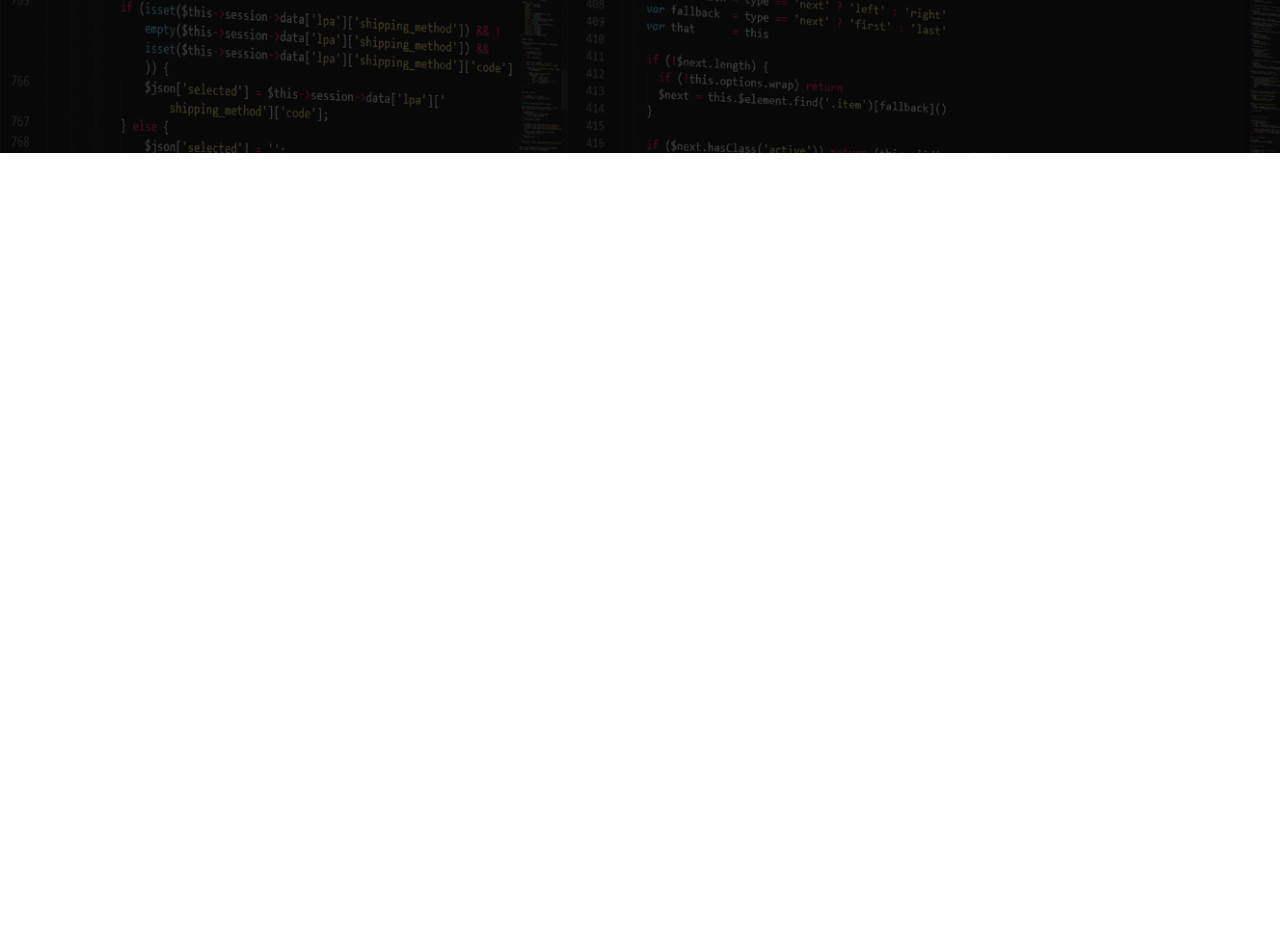
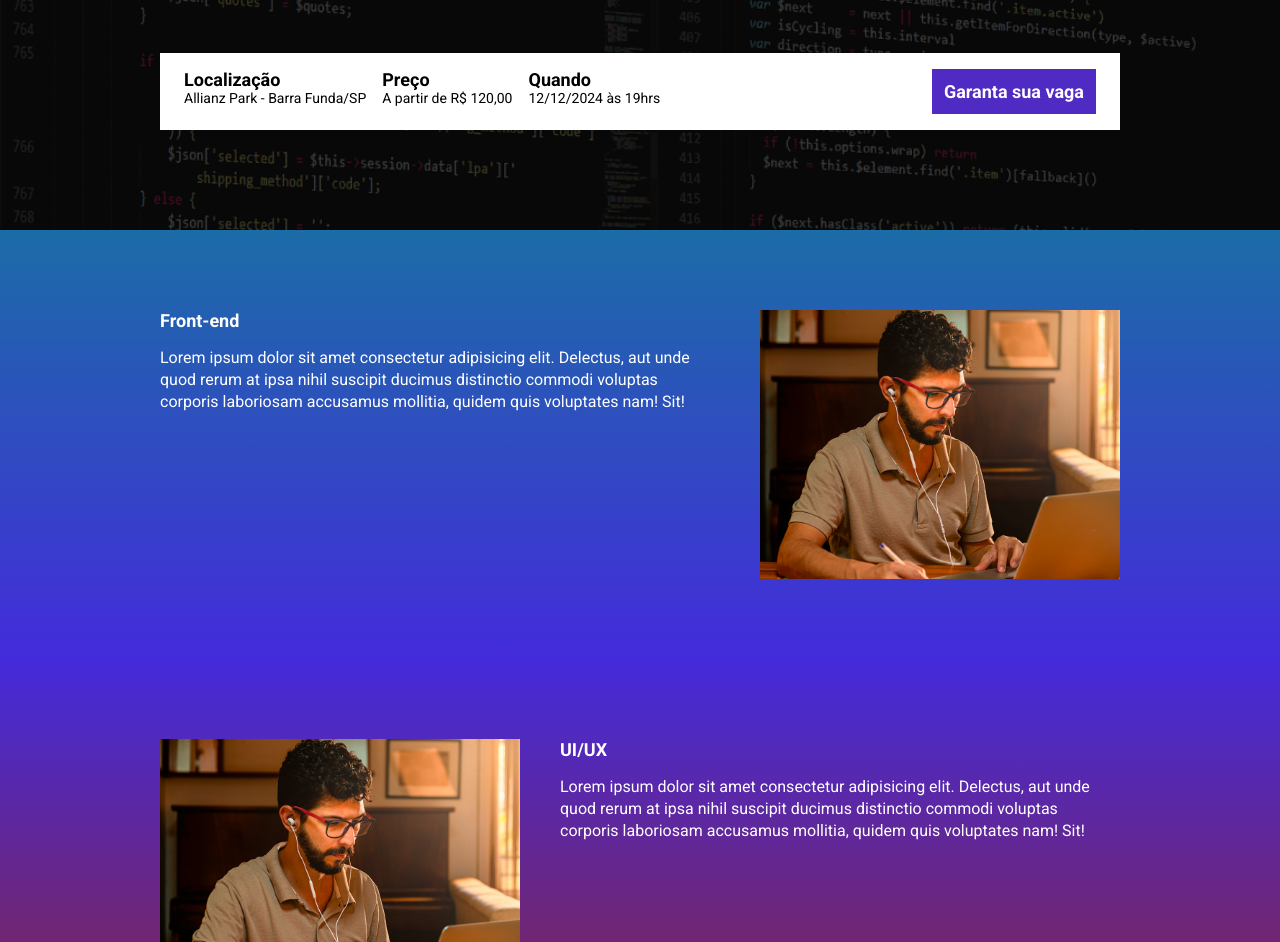
Before and after one commit to JulianoMozer/aniversario_Hanry, a website built with Parcel: page src/index.html in a window 1280 px wide. Shown: the part 331-1273 px from the top of the page. Before the commit the page ends 800 px from the top, so only its background shows below. Built offline with nearby package versions, Linux system fonts and the light colour scheme.

Commit message:
criando a contagem regressiva

```diff
--- a/package.json
+++ b/package.json
@@ -1,9 +1,9 @@
 {
   "name": "modulo22_parcel",
   "version": "1.0.0",
-  "main": "index.js",
   "scripts": {
     "dev": "parcel src/index.html src/styles/main.scss src/scripts/main.js",
+    "build": "parcel build src/index.html",
     "test": "echo \"Error: no test specified\" && exit 1"
   },
   "keywords": [],
--- a/src/index.html
+++ b/src/index.html
@@ -8,16 +8,81 @@
     <link rel="preconnect" href="https://fonts.gstatic.com" crossorigin>
     <link href="https://fonts.googleapis.com/css2?family=Roboto:wght@400;700;900&display=swap" rel="stylesheet">
     <link rel="stylesheet" href="styles/main.scss">
+    <link rel="stylesheet" href="https://unpkg.com/aos@next/dist/aos.css" />
 </head>
 <body>
     <header class="hero">
         <div class="container">
             <img class="hero__logo" src="images/ebac_logo.svg" alt="EBAC">
             <p class="hero__text">
-                O maior evento de tecnologia do Brasil começa em 10d 12h 20m 15s
+                O maior evento de tecnologia do Brasil começa em <span id="contador"></span>
             </p>
+            <div class="infos-bar">
+                <ul class="infos-bar__infos">
+                    <li class="infos-bar__infos__item">
+                        <b>Localização</b>
+                        Allianz Park - Barra Funda/SP
+                    </li>
+                    <li class="infos-bar__infos__item">
+                        <b>Preço</b>
+                        A partir de R$ 120,00
+                    </li>
+                    <li class="infos-bar__infos__item">
+                        <b>Quando</b>
+                        12/12/2024 às 19hrs
+                    </li>
+                </ul>
+                <a href="#" class="button button--primary">
+                    Garanta sua vaga
+                </a>
+            </div>
         </div>
     </header>
-<script> src="scritps/main.js"</script>
+    <section class="event event--frontend" >
+        <div class="container" data-aos="fade-right">
+            <div class="event__details">
+                <h2 class="event__details__title">Front-end</h2>
+                    <p class="event__details__description">
+                        Lorem ipsum dolor sit amet consectetur adipisicing elit. Delectus, aut unde quod rerum at ipsa nihil suscipit ducimus distinctio commodi voluptas corporis laboriosam accusamus mollitia, quidem quis voluptates nam! Sit!
+                    </p>
+            </div>
+            <img class="event__image" src="images/frontend.png" alt="frontend">
+        </div>
+    </section>
+    <section class="event event--ui-ux event--image-left">
+        <div class="container" data-aos="fade-left">
+            <div class="event__details">
+                <h2 class="event__details__title">UI/UX</h2>
+                    <p class="event__details__description">
+                        Lorem ipsum dolor sit amet consectetur adipisicing elit. Delectus, aut unde quod rerum at ipsa nihil suscipit ducimus distinctio commodi voluptas corporis laboriosam accusamus mollitia, quidem quis voluptates nam! Sit!
+                    </p>
+            </div>
+            <img class="event__image" src="images/frontend.png" alt="frontend">
+        </div>
+    </section>
+    <section class="event event--data-science">
+        <div class="container" data-aos="fade-right">
+            <div class="event__details">
+                <h2 class="event__details__title">Data Science</h2>
+                    <p class="event__details__description">
+                        Lorem ipsum dolor sit amet consectetur adipisicing elit. Delectus, aut unde quod rerum at ipsa nihil suscipit ducimus distinctio commodi voluptas corporis laboriosam accusamus mollitia, quidem quis voluptates nam! Sit!
+                    </p>
+            </div>
+            <img class="event__image" src="images/frontend.png" alt="frontend">
+        </div>
+    </section>
+    <section class="event event--backend event--image-left">
+        <div class="container" data-aos="fade-left">
+            <div class="event__details">
+                <h2 class="event__details__title">Back-end</h2>
+                    <p class="event__details__description">
+                        Lorem ipsum dolor sit amet consectetur adipisicing elit. Delectus, aut unde quod rerum at ipsa nihil suscipit ducimus distinctio commodi voluptas corporis laboriosam accusamus mollitia, quidem quis voluptates nam! Sit!
+                    </p>
+            </div>
+            <img class="event__image" src="images/frontend.png" alt="frontend">
+        </div>
+    </section>
+    <script src="https://unpkg.com/aos@next/dist/aos.js"></script>
+    <script src="scripts/main.js"></script>
 </body>
 </html>
--- a/src/scripts/main.js
+++ b/src/scripts/main.js
@@ -1 +1,27 @@
-console.log("olá mundo");
+AOS.init();
+
+
+    // Defina a data do evento
+    const eventDate = new Date('2024-12-12T19:00:00').getTime();
+
+    function updateCountdown() {
+        const now = new Date().getTime(); // Data e hora atuais
+        const timeLeft = eventDate - now; // Diferença entre a data do evento e o momento atual
+
+        // Cálculos de dias, horas, minutos e segundos
+        const days = Math.floor(timeLeft / (1000 * 60 * 60 * 24));
+        const hours = Math.floor((timeLeft % (1000 * 60 * 60 * 24)) / (1000 * 60 * 60));
+        const minutes = Math.floor((timeLeft % (1000 * 60 * 60)) / (1000 * 60));
+        const seconds = Math.floor((timeLeft % (1000 * 60)) / 1000);
+
+        // Atualiza o conteúdo do HTML com o tempo restante
+        document.getElementById('contador').innerHTML = `${days}d ${hours}h ${minutes}m ${seconds}s`;
+
+        // Se o tempo acabar, mostrar uma mensagem
+        if (timeLeft < 0) {
+            document.getElementById('contador').innerHTML = 'O evento já começou!';
+        }
+    }
+
+    // Atualiza a contagem a cada segundo
+    setInterval(updateCountdown, 1000);
--- /dev/null
+++ b/src/styles/_event.scss
@@ -0,0 +1,64 @@
+@use 'variables';
+
+.event {
+    padding: 80px 0;
+
+    &--frontend {
+        background-image: linear-gradient(variables.$color1, variables.$color2);
+    }
+
+    &--ui-ux {
+        background-image: linear-gradient(variables.$color3, variables.$color4);
+    }
+
+    &--data-science {
+        background-image: linear-gradient(variables.$color5, variables.$color6);
+    }
+
+    &--backend {
+        background-image: linear-gradient(variables.$color7, variables.$color8);
+    }
+
+    &--image-left {
+        .container {
+            flex-direction: row-reverse;
+        }
+    }
+
+
+    .container {
+        display: flex;
+        gap: 40px;
+    }
+
+    &__image {
+        max-width: 360px;
+    }
+
+    &__details {
+        &__title {
+            font-size: 18px;
+            font-weight: bold;
+            margin-bottom: 16px;
+        }
+
+        &__description {
+            line-height: 22px;
+        }
+    }
+
+    @media (max-width: 640px) {
+        .container {
+            display: block;
+        }
+
+        &__image {
+            width: 100%;
+        }
+
+        &__details {
+            margin-right: 0;
+            margin-bottom: 16px;
+        }
+    }
+}
--- a/src/styles/_hero.scss
+++ b/src/styles/_hero.scss
@@ -1,3 +1,5 @@
+@use 'variables';
+
 .hero {
     padding-top: 64px;
     padding-bottom: 100px;
@@ -16,7 +18,7 @@
         left: 0;
         width: 100%;
         height: 100%;
-        background-color: #000;
+        background-color: variables.$secondaryTextColor;
         content: '';
         opacity: 0.7;
     }
--- /dev/null
+++ b/src/styles/_variables.scss
@@ -0,0 +1,12 @@
+$textColor: #fff;
+$secondaryTextColor: #000;
+$purple: #4f2ac3;
+
+$color1: #1B6CA7;
+$color2: #442BDB;
+$color3: #442BDB;
+$color4: #89223B;
+$color5: #89223B;
+$color6: #9C791D;
+$color7: #9C791D;
+$color8: #89223B;
--- /dev/null
+++ b/src/styles/components/_buttons.scss
@@ -0,0 +1,25 @@
+@use '../variables';
+
+.button {
+    padding: 12px;
+    font-size: 18px;
+    font-weight: bold;
+    text-decoration: none;
+    text-align: center;
+    white-space: nowrap;
+
+    &--primary {
+        color: variables.$textColor;
+        background-color: variables.$purple;
+    }
+
+    @media (max-width:640px) {
+        display: flex;
+        width: 100%;
+    }
+
+    @media (max-width: 1024px) {
+        display: flex;
+        align-items: center;
+    }
+}
--- /dev/null
+++ b/src/styles/components/_infos_bar.scss
@@ -0,0 +1,60 @@
+@use '../variables';
+
+.infos-bar {
+    padding: 16px 24px;
+    background-color: variables.$textColor;
+    display: flex;
+    flex-wrap: wrap; // Permite que os itens que não cabem na mesma linha sejam movidos para a linha seguinte
+
+    // Definindo a lista como flexível
+    &__infos {
+        display: flex;
+        gap: 40px; // Espaçamento entre os itens da lista
+        flex-grow: 1; // Faz a lista crescer para ocupar o espaço disponível
+
+        &__item {
+            font-size: 14px;
+            color: variables.$secondaryTextColor;
+
+            b {
+                color: variables.$secondaryTextColor;
+                font-size: 18px;
+                display: block;
+            }
+        }
+    }
+
+    @media (max-width: 640px) {
+        display: block; // Em telas menores, colocar o layout em bloco
+
+        &__infos {
+            display: block; // Coloca os itens da lista em coluna
+            gap: 0; // Remove o gap em telas menores
+
+            &__item {
+                margin-bottom: 16px; // Espaço entre os itens
+            }
+        }
+
+        // Faz o botão ocupar a largura total em telas menores
+        &__button {
+            display: block; // Faz o botão ocupar a largura inteira
+            margin-top: 16px; // Espaço entre a lista e o botão
+            width: 100%; // Faz o botão ocupar a largura completa
+        }
+    }
+
+    // Em telas grandes, o layout permanece flexível (lado a lado)
+    @media (min-width: 1024px) {
+        &__infos {
+            gap: 16px; // Menor espaçamento em telas maiores
+        }
+
+        // Faz o botão ocupar o tamanho correto ao lado da lista em telas grandes
+        &__button {
+            align-self: center; // Centraliza o botão verticalmente
+            margin-left: 20px; // Espaço entre a lista e o botão
+            width: auto; // O botão tem largura automática
+        }
+    }
+}
--- a/src/styles/main.scss
+++ b/src/styles/main.scss
@@ -1,11 +1,16 @@
 @use 'hero';
+@use 'components/infos_bar';
+@use 'components/buttons';
+@use 'event';
+@use 'variables';
 
 * {
     margin: 0;
     padding: 0;
     box-sizing: border-box;
     font-family: Roboto, sans-serif;
-    color: #fff;
+    color: variables.$textColor;
+    list-style: none;
 }
 
 .container {
@@ -13,11 +18,11 @@
     width: 100%;
     margin: 0 auto;
 
+    @media (max-width: 1024px) {
+        max-width: 90%;
+    }
+
     @media (max-width: 640px) {
         max-width: 80%;
     }
-
-    @media (max-width: 1024px) {
-        max-width: 90%;
-    }
 }
```
